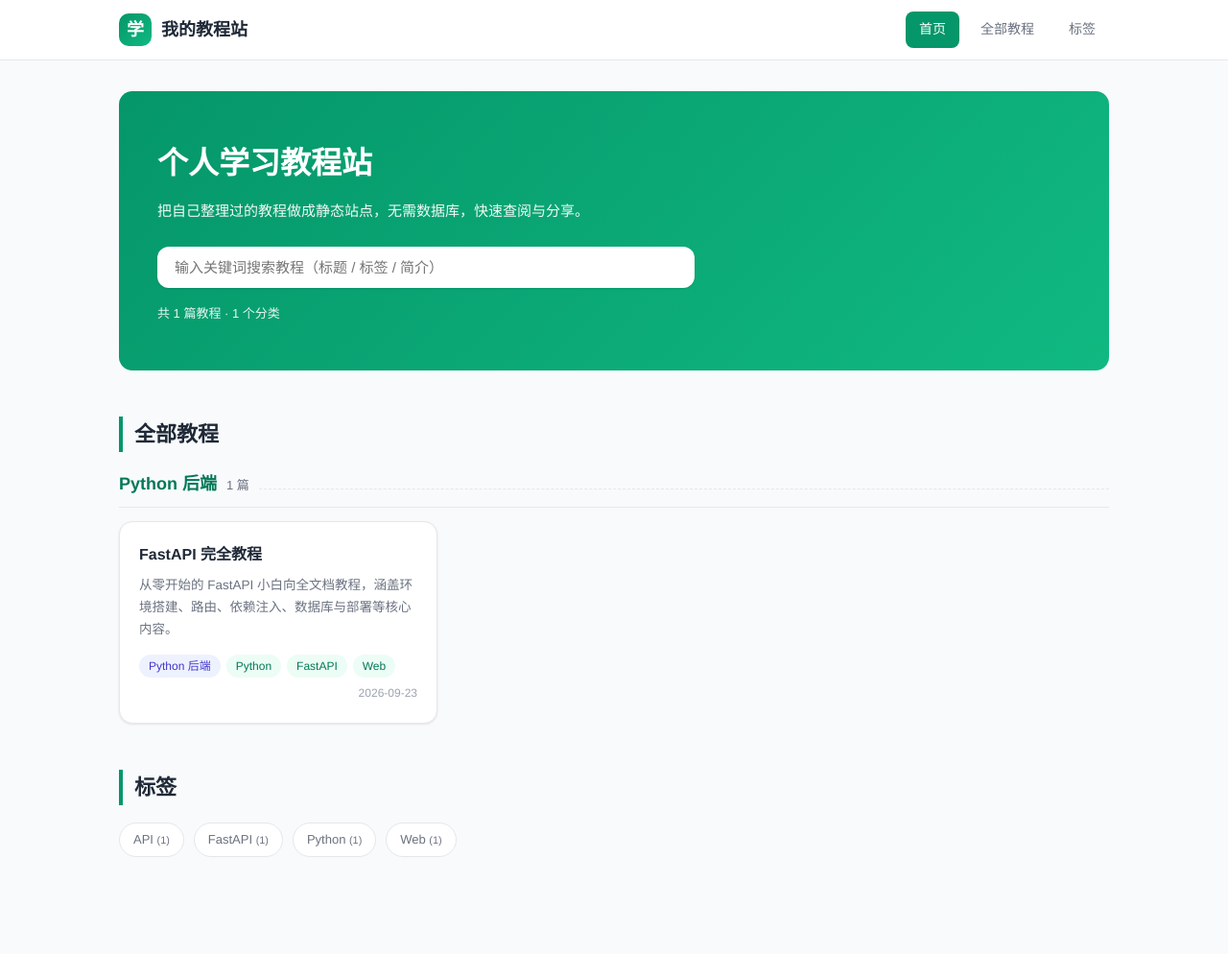
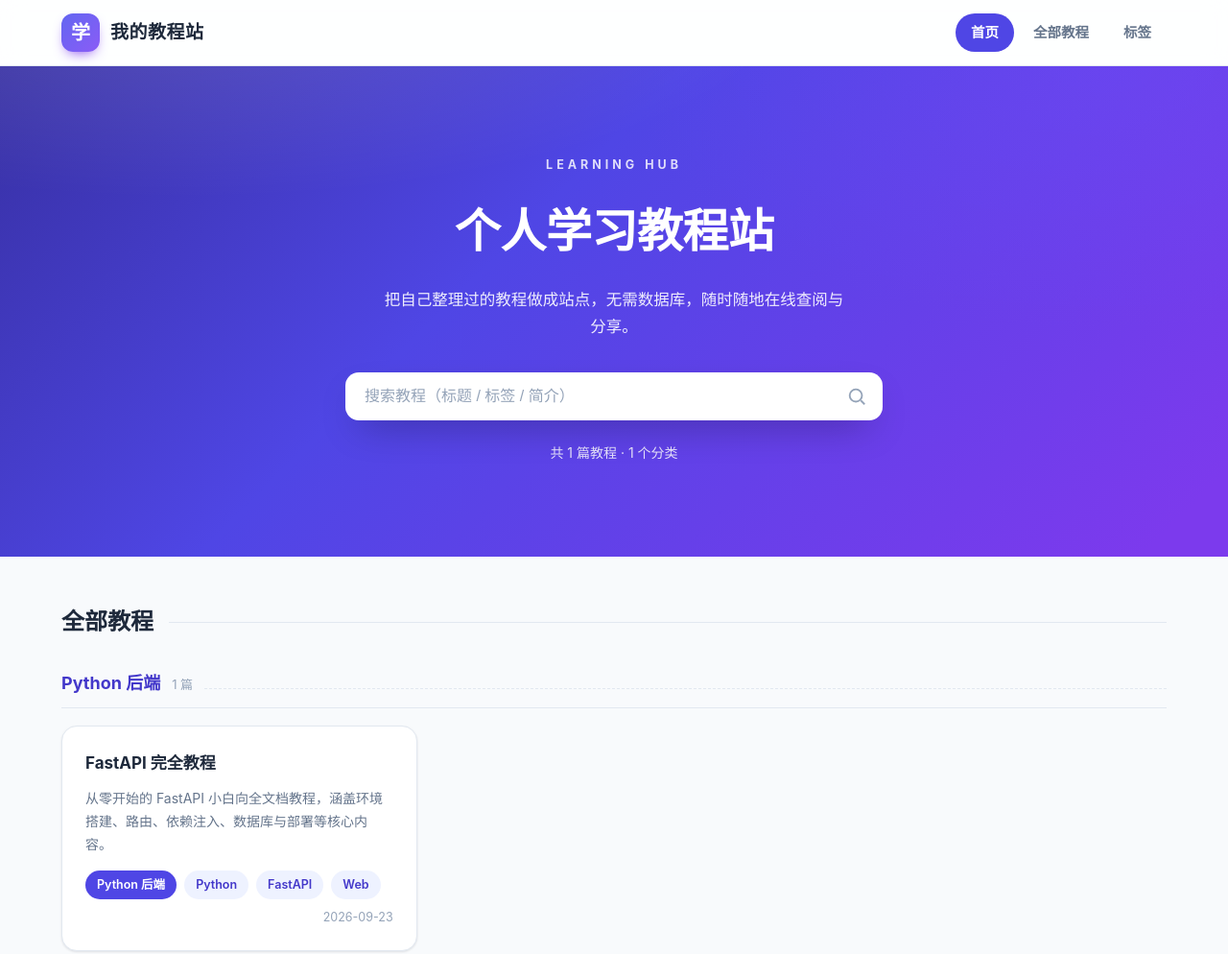
Before and after one commit to wangxing63/wx, a plain HTML site: page index.html in a window 1280 px wide. Shown: the top 994 px of the page at 96% size. Drawn offline with Linux system fonts and the light colour scheme.

Commit message:
重构首页：现代分层布局，宽度约束防超宽拉伸

```diff
--- a/assets/style.css
+++ b/assets/style.css
@@ -1,142 +1,206 @@
-/* ===== 基础 ===== */
+/* ============================================================
+   我的教程站 · 现代分层布局
+   核心设计：全宽分层 + 居中内容约束（杜绝超宽拉伸）
+   ============================================================ */
 * { margin: 0; padding: 0; box-sizing: border-box; }
+
 :root {
-  --green: #059669;
-  --green-dark: #047857;
-  --green-light: #ecfdf5;
-  --ink: #1f2937;
-  --ink-soft: #6b7280;
-  --line: #e5e7eb;
+  /* 品牌色系：Indigo / Violet 现代感，区别于旧版绿底 */
+  --brand: #4f46e5;
+  --brand-dark: #4338ca;
+  --brand-deep: #3730a3;
+  --accent: #7c3aed;
+  --grad-1: #6366f1;
+  --grad-2: #8b5cf6;
+
+  /* 文字 */
+  --ink: #1e293b;
+  --ink-soft: #64748b;
+  --ink-mute: #94a3b8;
+
+  /* 结构与配色 */
+  --line: #e2e8f0;
   --bg: #f8fafc;
   --card-bg: #ffffff;
-  --shadow: 0 1px 3px rgba(16,24,40,.06), 0 1px 2px rgba(16,24,40,.04);
-  --shadow-hover: 0 10px 24px rgba(16,24,40,.10);
-  --radius: 14px;
+
+  /* 布局约束：超宽屏内容不拉伸 */
+  --content-w: 1200px;
+  --pad: 24px;
+  --gap: 48px;
+
+  /* 阴影 / 圆角 */
+  --shadow: 0 1px 2px rgba(15,23,42,.05), 0 1px 3px rgba(15,23,42,.06);
+  --shadow-lg: 0 20px 40px -18px rgba(15,23,42,.28);
+  --radius: 16px;
+  --radius-sm: 10px;
 }
-html { scroll-behavior: smooth; scroll-padding-top: 76px; }
+
+html { scroll-behavior: smooth; scroll-padding-top: 92px; }
 body {
-  font-family: "Microsoft YaHei", "PingFang SC", "Helvetica Neue", Arial, sans-serif;
+  font-family: "Inter", "PingFang SC", "Microsoft YaHei", "Segoe UI", Arial, sans-serif;
   color: var(--ink);
   background: var(--bg);
   line-height: 1.7;
   -webkit-font-smoothing: antialiased;
+  font-size: 16px;
 }
 a { text-decoration: none; color: inherit; }
-img { max-width: 100%; }
 
-/* ===== 顶栏 ===== */
-.site-header {
+/* 居中容器 —— 全局宽度约束的核心 */
+.container {
+  width: 100%;
+  max-width: var(--content-w);
+  margin: 0 auto;
+  padding-left: var(--pad);
+  padding-right: var(--pad);
+}
+
+/* ============ 导航栏（通栏 + 细线分隔） ============ */
+.navbar {
   position: sticky; top: 0; z-index: 100;
-  background: rgba(255,255,255,.9);
-  backdrop-filter: blur(8px);
+  background: rgba(255,255,255,.86);
+  backdrop-filter: saturate(180%) blur(12px);
   border-bottom: 1px solid var(--line);
 }
-.header-inner {
-  max-width: 1080px; margin: 0 auto; padding: 12px 24px;
+.nav-inner {
+  height: 68px;
   display: flex; align-items: center; justify-content: space-between;
 }
-.brand { display: flex; align-items: center; gap: 10px; }
+.brand { display: flex; align-items: center; gap: 11px; }
 .brand-badge {
-  width: 34px; height: 34px; border-radius: 10px;
-  background: linear-gradient(135deg, var(--green), #10b981);
+  width: 40px; height: 40px; border-radius: 12px;
+  background: linear-gradient(135deg, var(--grad-1), var(--grad-2));
   color: #fff; display: flex; align-items: center; justify-content: center;
-  font-size: 18px; font-weight: bold;
+  font-size: 20px; font-weight: 800;
+  box-shadow: 0 6px 14px -6px var(--accent);
 }
-.brand-name { font-size: 18px; font-weight: 700; }
-.header-nav { display: flex; gap: 8px; }
-.header-nav a {
-  padding: 7px 14px; border-radius: 8px; font-size: 14px; color: var(--ink-soft);
-  transition: all .15s;
+.brand-name { font-size: 19px; font-weight: 800; letter-spacing: .5px; }
+.nav-links { display: flex; gap: 4px; align-items: center; }
+.nav-links a {
+  padding: 8px 16px; border-radius: 999px; font-size: 14.5px;
+  color: var(--ink-soft); font-weight: 600; transition: all .18s;
 }
-.header-nav a:hover { background: var(--green-light); color: var(--green); }
-.header-nav a.active { background: var(--green); color: #fff; }
+.nav-links a:hover { color: var(--brand); background: #eef2ff; }
+.nav-links a.active { color: #fff; background: var(--brand); }
 
-/* ===== 主体容器 ===== */
-.container {
-  max-width: 1080px; margin: 0 auto; padding: 32px 24px 60px;
+/* ============ Hero（通栏渐变背景，内容居中） ============ */
+.hero {
+  background:
+    radial-gradient(1100px 400px at 15% -20%, rgba(255,255,255,.16), transparent 60%),
+    radial-gradient(900px 500px at 90% 0%, rgba(120,80,255,.28), transparent 55%),
+    linear-gradient(135deg, var(--brand-deep), var(--brand) 40%, var(--accent) 95%);
+  color: #fff;
 }
+.hero-inner {
+  padding-top: 88px; padding-bottom: 96px;
+  text-align: center;
+}
+.hero-eyebrow {
+  display: inline-block; font-size: 12.5px; letter-spacing: 4px; font-weight: 700;
+  color: rgba(255,255,255,.82); margin-bottom: 18px;
+}
+.hero h1 { font-size: clamp(30px, 5vw, 48px); font-weight: 800; letter-spacing: -.5px; }
+.hero-sub { margin: 16px auto 34px; max-width: 480px; font-size: 16.5px; color: rgba(255,255,255,.9); }
+.hero-search { position: relative; max-width: 560px; margin: 0 auto; }
+.hero-search input {
+  width: 100%; padding: 16px 50px 16px 20px;
+  border: none; border-radius: 14px; font-size: 16px; color: var(--ink);
+  outline: none; background: #fff;
+  box-shadow: 0 16px 40px -16px rgba(0,0,0,.45);
+  transition: box-shadow .2s;
+}
+.hero-search input::placeholder { color: var(--ink-mute); }
+.hero-search input:focus { box-shadow: 0 0 0 4px rgba(255,255,255,.35), 0 16px 40px -14px rgba(0,0,0,.45); }
+.search-icon {
+  position: absolute; right: 16px; top: 50%; transform: translateY(-50%);
+  width: 22px; height: 22px; color: var(--ink-mute); pointer-events: none;
+}
+.hero-stats { margin-top: 22px; font-size: 14px; color: rgba(255,255,255,.85); }
 
-/* ===== Hero ===== */
-.hero {
-  background: linear-gradient(135deg, var(--green), #10b981);
-  color: #fff; border-radius: var(--radius);
-  padding: 48px 40px; margin-bottom: 48px;
+/* ============ 主内容 ============ */
+.page { padding-top: var(--gap); padding-bottom: 72px; }
+.section { margin-bottom: 64px; }
+
+.section-head { display: flex; align-items: center; gap: 16px; margin-bottom: 28px; }
+.section-title { font-size: 24px; font-weight: 800; white-space: nowrap; }
+.section-line { flex: 1; height: 1px; background: var(--line); }
+
+/* ============ 分类分组 + 教程卡片网格 ============ */
+.group { margin-bottom: 44px; }
+.group-head {
+  display: flex; align-items: baseline; gap: 12px;
+  margin-bottom: 18px; padding-bottom: 10px; border-bottom: 1px solid var(--line);
 }
-.hero h1 { font-size: 32px; margin-bottom: 10px; font-weight: 800; }
-.hero p { opacity: .94; font-size: 15px; }
-.hero-search { margin-top: 24px; }
-.hero-search input {
-  width: 100%; max-width: 560px; padding: 13px 18px;
-  border: none; border-radius: 12px; font-size: 15px;
-  outline: none; box-shadow: var(--shadow);
-}
-.hero-search input:focus { box-shadow: 0 0 0 3px rgba(255,255,255,.4); }
-.hero-stats { margin-top: 16px; font-size: 13px; opacity: .9; }
-
-/* ===== 区块标题 ===== */
-.section { margin-bottom: 48px; }
-.section-title {
-  font-size: 22px; font-weight: 700; margin-bottom: 18px;
-  padding-left: 12px; border-left: 4px solid var(--green);
-}
-.section-title .count { font-size: 14px; color: var(--ink-soft); font-weight: 400; margin-left: 8px; }
-
-/* ===== 分类分组 ===== */
-.group { margin-bottom: 32px; }
-.group-head {
-  display: flex; align-items: baseline; gap: 10px;
-  margin-bottom: 14px; padding-bottom: 8px; border-bottom: 1px solid var(--line);
-}
-.group-head h3 { font-size: 18px; color: var(--green-dark); }
-.group-head .group-count { font-size: 13px; color: var(--ink-soft); }
-.group-head .group-line { flex: 1; border-top: 1px dashed var(--line); }
+.group-head h3 { font-size: 18px; color: var(--brand-dark); font-weight: 700; }
+.group-count { font-size: 13px; color: var(--ink-mute); }
+.group-line { flex: 1; border-top: 1px dashed var(--line); }
 
 .cards {
-  display: grid; grid-template-columns: repeat(auto-fill, minmax(300px, 1fr));
-  gap: 18px;
+  display: grid;
+  grid-template-columns: repeat(auto-fill, minmax(345px, 1fr));
+  gap: 20px;
 }
 .card {
   background: var(--card-bg); border: 1px solid var(--line);
-  border-radius: var(--radius); padding: 20px;
+  border-radius: var(--radius); padding: 24px;
   box-shadow: var(--shadow);
-  transition: transform .18s, box-shadow .18s;
   display: flex; flex-direction: column;
+  position: relative; overflow: hidden;
+  transition: transform .2s, box-shadow .2s, border-color .2s;
 }
-.card:hover { transform: translateY(-3px); box-shadow: var(--shadow-hover); border-color: var(--green); }
-.card-title { font-size: 16px; font-weight: 700; margin-bottom: 8px; color: var(--ink); }
-.card-desc { font-size: 13.5px; color: var(--ink-soft); flex: 1; margin-bottom: 14px; }
-.card-meta { display: flex; flex-wrap: wrap; gap: 6px; align-items: center; }
+.card::before {
+  content: ""; position: absolute; top: 0; left: 0; right: 0; height: 4px;
+  background: linear-gradient(90deg, var(--grad-1), var(--grad-2));
+  opacity: 0; transition: opacity .2s;
+}
+.card:hover { transform: translateY(-4px); box-shadow: var(--shadow-lg); border-color: transparent; }
+.card:hover::before { opacity: 1; }
+.card-title { font-size: 17px; font-weight: 700; margin-bottom: 10px; color: var(--ink); }
+.card-desc { font-size: 14px; color: var(--ink-soft); flex: 1; margin-bottom: 16px; line-height: 1.7; }
+.card-meta { display: flex; flex-wrap: wrap; gap: 8px; align-items: center; }
 .chip {
-  font-size: 12px; padding: 2px 10px; border-radius: 20px;
-  background: var(--green-light); color: var(--green-dark);
+  font-size: 12.5px; padding: 4px 12px; border-radius: 999px; font-weight: 600;
+  background: #eef2ff; color: var(--brand-dark);
 }
-.chip.cat { background: #eef2ff; color: #4338ca; }
-.card-date { margin-left: auto; font-size: 12px; color: #9ca3af; }
+.chip.cat { background: var(--brand); color: #fff; }
+.card-date { margin-left: auto; font-size: 12.5px; color: var(--ink-mute); }
 
-/* 空结果 */
-.empty { text-align: center; color: var(--ink-soft); padding: 40px 0; font-size: 15px; }
-.empty strong { color: var(--ink); }
-
-/* ===== 标签云 ===== */
-.tag-cloud { display: flex; flex-wrap: wrap; gap: 10px; }
+/* ============ 标签云 ============ */
+.tag-cloud { display: flex; flex-wrap: wrap; gap: 12px; }
 .tag {
-  padding: 6px 14px; border-radius: 20px; font-size: 13px;
+  padding: 9px 18px; border-radius: 999px; font-size: 14px; font-weight: 600;
   background: var(--card-bg); border: 1px solid var(--line);
   color: var(--ink-soft); cursor: pointer; user-select: none;
-  transition: all .15s;
+  transition: all .18s;
 }
-.tag:hover, .tag.active { background: var(--green); border-color: var(--green); color: #fff; }
+.tag small { font-weight: 400; color: var(--ink-mute); }
+.tag:hover, .tag.active {
+  background: linear-gradient(135deg, var(--grad-1), var(--grad-2));
+  border-color: transparent; color: #fff;
+}
+.tag:hover small, .tag.active small { color: rgba(255,255,255,.8); }
 
-/* ===== 页脚 ===== */
-.site-footer {
-  border-top: 1px solid var(--line); text-align: center;
-  padding: 28px 24px; color: var(--ink-soft); font-size: 13px;
+/* ============ 空结果 ============ */
+.empty {
+  text-align: center; color: var(--ink-soft); padding: 56px 0; font-size: 15px;
+  background: #fff; border: 1px dashed var(--line); border-radius: var(--radius);
+}
+.empty code { background: #f1f5f9; padding: 2px 6px; border-radius: 6px; font-size: 13px; }
+
+/* ============ 页脚 ============ */
+.footer {
+  border-top: 1px solid var(--line); background: #fff;
+  padding: 30px 0; text-align: center; color: var(--ink-mute); font-size: 14px;
 }
 
-/* ===== 响应式 ===== */
-@media (max-width: 640px) {
-  .hero { padding: 32px 24px; }
-  .hero h1 { font-size: 24px; }
+/* ============ 响应式 ============ */
+@media (max-width: 768px) {
+  :root { --pad: 16px; --gap: 40px; }
+  .nav-inner { height: 60px; }
+  .brand-name { font-size: 17px; }
+  .nav-links a { padding: 7px 12px; font-size: 13.5px; }
+  .hero-inner { padding-top: 56px; padding-bottom: 64px; }
+  .hero h1 { font-size: 28px; }
   .cards { grid-template-columns: 1fr; }
-  .header-nav a { padding: 6px 10px; }
+  .card-date { display: none; }
 }
--- a/index.html
+++ b/index.html
@@ -8,45 +8,58 @@
 </head>
 <body>
 
-<header class="site-header">
-  <div class="header-inner">
+<header class="navbar">
+  <div class="container nav-inner">
     <a class="brand" href="index.html">
       <span class="brand-badge">学</span>
       <span class="brand-name">我的教程站</span>
     </a>
-    <nav class="header-nav">
+    <nav class="nav-links">
       <a href="index.html" class="active">首页</a>
-      <a href="#categories">全部教程</a>
+      <a href="#tutorials">全部教程</a>
       <a href="#tags">标签</a>
     </nav>
   </div>
 </header>
 
-<main class="container">
-
+<!-- Hero：通栏背景，内容居中约束 -->
 <section class="hero">
+  <div class="container hero-inner">
+    <div class="hero-eyebrow">LEARNING HUB</div>
     <h1>个人学习教程站</h1>
-    <p>把自己整理过的教程做成静态站点，无需数据库，快速查阅与分享。</p>
+    <p class="hero-sub">把自己整理过的教程做成站点，无需数据库，随时随地在线查阅与分享。</p>
     <div class="hero-search">
-      <input id="searchBox" type="text" placeholder="输入关键词搜索教程（标题 / 标签 / 简介）" autocomplete="off">
+      <input id="searchBox" type="text" placeholder="搜索教程（标题 / 标签 / 简介）" autocomplete="off">
+      <svg class="search-icon" viewBox="0 0 24 24" fill="none" stroke="currentColor" stroke-width="2"><circle cx="11" cy="11" r="7"/><path d="M21 21l-4.35-4.35"/></svg>
     </div>
-    <div class="hero-stats" id="heroStats"></div>
+    <div class="hero-stats"><span id="heroStats"></span></div>
+  </div>
 </section>
 
-  <section id="categories" class="section">
+<main class="container page">
+
+  <section id="tutorials" class="section">
+    <div class="section-head">
       <h2 class="section-title">全部教程</h2>
+      <span class="section-line"></span>
+    </div>
     <div id="categoryList"></div>
   </section>
 
   <section id="tags" class="section">
+    <div class="section-head">
       <h2 class="section-title">标签</h2>
+      <span class="section-line"></span>
+    </div>
     <div id="tagCloud" class="tag-cloud"></div>
   </section>
 
 </main>
 
-<footer class="site-footer">
+<footer class="footer">
+  <div class="container">
     <p>由个人整理 · 托管于 GitHub Pages · 纯静态站点</p>
+  </div>
 </footer>
 
 <script src="assets/app.js"></script>
```
Lines whose indentation alone changed are shown as unchanged.
